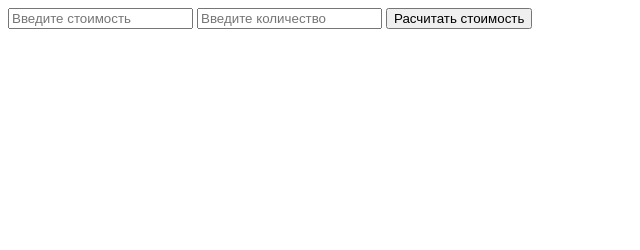
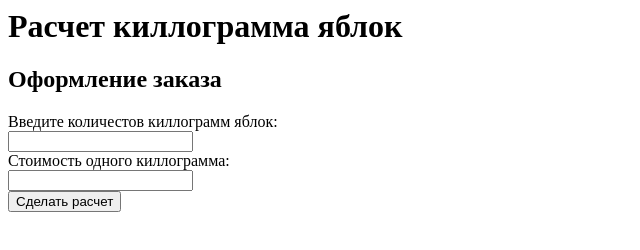
Before and after one commit to SavchenkoDA/WEB_5, a plain HTML site: page index.html in a window 1280 px wide. Shown: the whole page, without its empty margins (0-640 px from the left). Drawn offline with Linux system fonts and the light colour scheme.

Commit message:
Update index.html

```diff
--- a/index.html
+++ b/index.html
@@ -1,22 +1,18 @@
-<!DOCTYPE html>
-<html lang="en">
-
-<head>
-    <meta charset="UTF-8">
-    <meta name="viewport" content="width=device-width, initial-scale=1.0">
-    <title>Задание номер 5</title>
-</head>
-
-<body>
-
-    <form>
-        <input type="text" name="cost" placeholder="Введите стоимость">
-        <input type="text" name="kol" placeholder="Введите количество">
-        <button id="button1" onclick="return calc();">Расчитать стоимость</button>
-    </form>
-    <div id="result"></div>
-
-    <script src="main.js" defer></script>
-</body>
-
+<html lang="ru">
+    <head>
+        <script src="script.js" defer></script>
+        <title>Задание 5</title>
+    </head>
+    <body>
+        <h1>Расчет киллограмма яблок</h1>
+        <h2>Оформление заказа</h2>
+        <fildset>
+            Введите количестов киллограмм яблок:</br>
+            <input id="quantity"></br>
+            Стоимость одного киллограмма:</br>
+            <input id="price"></br>
+        </fildset>
+        <button id="button" onclick="price()">Сделать расчет</button></br>
+        <div id="pay"></div>
+    </body>
 </html>
```
